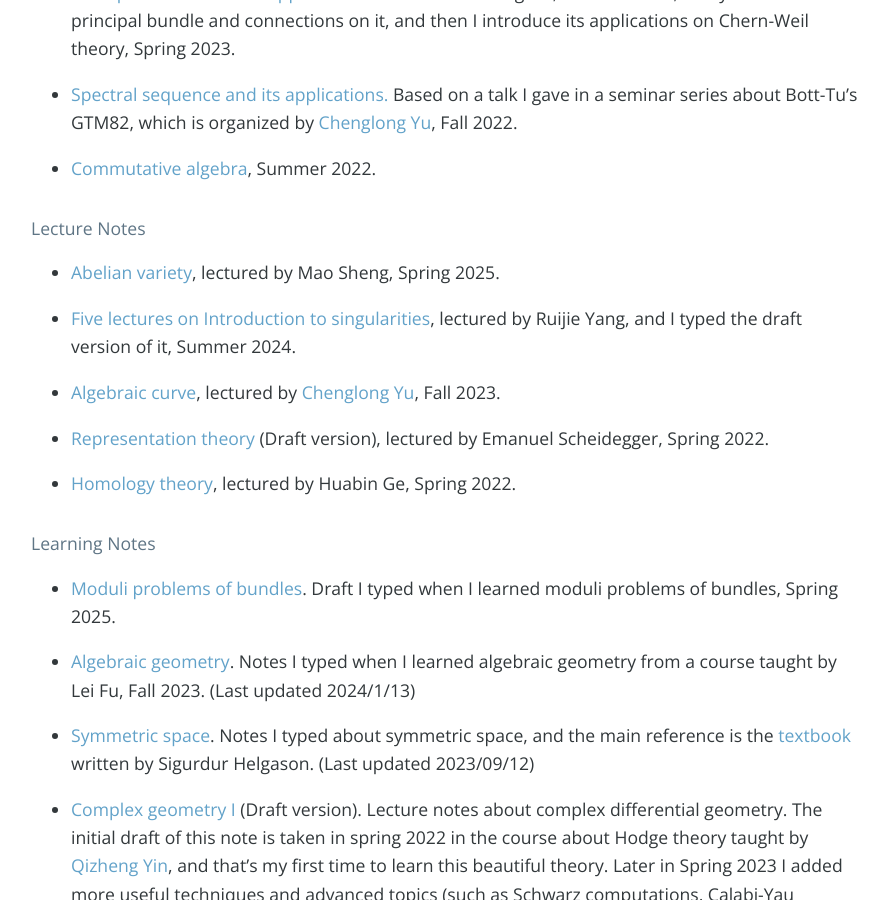
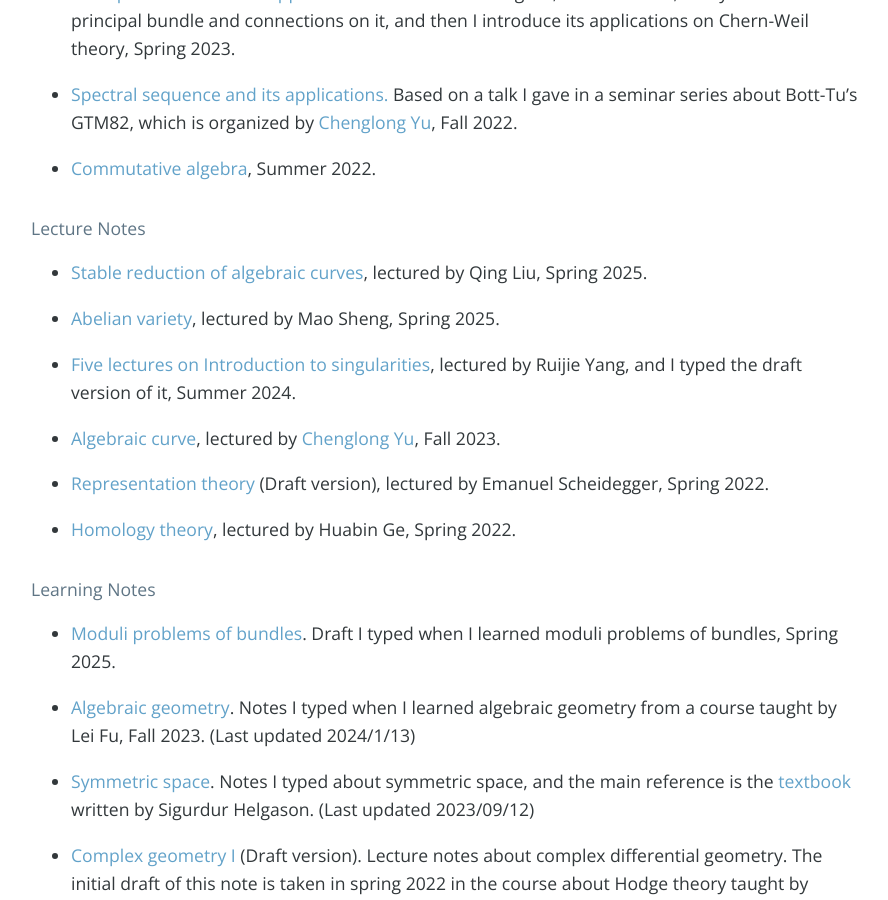
Before and after one commit to bowenl-math/bowenl-math.github.io, a Jekyll site: the page built from notes.md, in a window 1280 px wide and 900 px high, scrolled down 1167 px. Shown: the whole window, without its empty margins (193-1081 px from the left). Built offline with Jekyll 4.4.1, drawn with Linux system fonts in a browser that asks for light colours; nearby versions of some CDN libraries; our own code applies the rules of GitHub Pages for plain Markdown files; comment, search, counter and statistics services are not loaded.

Commit message:
stable reduction

```diff
--- a/notes.md
+++ b/notes.md
@@ -25,6 +25,8 @@
 * [Commutative algebra](notes/2022Summer/commutative_algebra.pdf), Summer 2022.
 
 #### Lecture Notes
+* [Stable reduction of algebraic curves](notes/2025Spring/stable_reduction.pdf), lectured by Qing Liu, Spring 2025.
+
 * [Abelian variety](notes/2025Spring/abelian_variety.pdf), lectured by Mao Sheng, Spring 2025.
 
 * [Five lectures on Introduction to singularities](https://drive.google.com/file/d/1TNwJU4qZ8c1ai_CBEsrb2sbbXOeXEMT9/view), lectured by Ruijie Yang, and I typed the draft version of it, Summer 2024.
```
Also changed, not shown: 3 other files.
